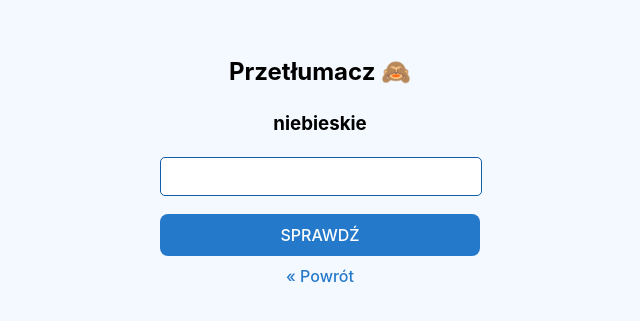
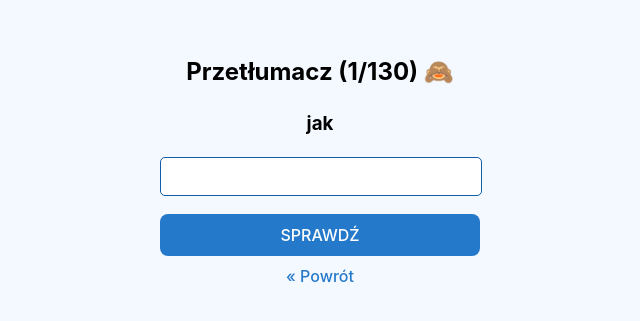
Before and after one commit to BartlomiejZalas/rosyjski, a React (Vite) app: page /slowka in a window 1280 px wide. Shown: the part 239-560 px from the top of the page, without its empty margins (320-960 px from the left). Built offline with nearby package versions, Linux system fonts and the light colour scheme.

Commit message:
dictionaries extended confetti explosion introduced random generation replaced by shuffle

```diff
--- a/package.json
+++ b/package.json
@@ -11,6 +11,7 @@
   },
   "dependencies": {
     "react": "^18.2.0",
+    "react-confetti-explosion": "^2.1.2",
     "react-dom": "^18.2.0",
     "react-router-dom": "^6.18.0"
   },
--- a/src/Conjugation.tsx
+++ b/src/Conjugation.tsx
@@ -1,22 +1,27 @@
 import { Link } from 'react-router-dom';
 import { useEffect, useState } from 'react';
-import { conjugations } from './dictionary/conjugations';
-import { equal } from './utils';
+import { conjugations as conjugationsDictionary } from './dictionary/conjugations';
+import { equal, shuffle } from './utils';
 import { Input } from './ui/Input';
+import ConfettiExplosion from 'react-confetti-explosion';
+
+const placeholders = ['я', 'ты', 'он', 'мы', 'вы', 'они'];
+const arrayOf6 = Array.from(Array(6).keys());
 
 export const Conjugation = () => {
 
-    const [selectedWord, setSelectedWord] = useState(conjugations[0]);
+    const [conjugations, setConjugations] = useState(conjugationsDictionary);
+    const [counter, setCounter] = useState(0);
     const [errors, setErrors] = useState([false, false, false, false, false, false]);
     const [success, setSuccess] = useState([false, false, false, false, false, false]);
     const [value, setValue] = useState(['', '', '', '', '', '']);
     const [showAnswer, setShowAnswer] = useState(false);
 
+    const selectedWord = conjugations[counter];
     const allOk = success.every(s => s);
 
-    const initializeWord = () => {
-        const randWordIndex = Math.floor(Math.random() * conjugations.length);
-        setSelectedWord(conjugations[randWordIndex]);
+    const setupWord = () => {
+        setCounter(v => v >= conjugations.length - 1 ? 0 : v + 1);
         setValue(['', '', '', '', '', '']);
         setErrors([false, false, false, false, false, false]);
         setSuccess([false, false, false, false, false, false]);
@@ -33,47 +38,35 @@ export const Conjugation = () => {
         }
     }
 
-    const check = () => {
-        checkRow(0);
-        checkRow(1);
-        checkRow(2);
-        checkRow(3);
-        checkRow(4);
-        checkRow(5);
-    }
+    const check = () => arrayOf6.forEach(i => checkRow(i));
 
     const handleOnChange = (index: number, value: string) => {
         setValue(values => values.map((v, i) => i === index ? value : v));
         setErrors(values => values.map((v, i) => i === index ? false : v));
     }
 
-    useEffect(() => {
-        initializeWord();
-    }, []);
+    useEffect(() => setConjugations([...shuffle(conjugationsDictionary)]), []);
 
     return (
         <div className="content">
 
-            <h2>Odmień{' '}
+            <h2>Odmień ({counter + 1}/{conjugationsDictionary.length}){' '}
                 <span onClick={() => setShowAnswer(v => !v)}>
                     {allOk ? '😍' : showAnswer ? '🙊' : '🙈'}
                 </span>
             </h2>
             <h3>{showAnswer ? selectedWord.ru.join(' ') : selectedWord.base}</h3>
-            <Input placeholder="я" value={value[0]} onChange={(v) => handleOnChange(0, v)} error={errors[0]}
-                   success={success[0]}/>
-            <Input placeholder="ты" value={value[1]} onChange={(v) => handleOnChange(1, v)} error={errors[1]}
-                   success={success[1]}/>
-            <Input placeholder="он" value={value[2]} onChange={(v) => handleOnChange(2, v)} error={errors[2]}
-                   success={success[2]}/>
-            <Input placeholder="мы" value={value[3]} onChange={(v) => handleOnChange(3, v)} error={errors[3]}
-                   success={success[3]}/>
-            <Input placeholder="вы" value={value[4]} onChange={(v) => handleOnChange(4, v)} error={errors[4]}
-                   success={success[4]}/>
-            <Input placeholder="они" value={value[5]} onChange={(v) => handleOnChange(5, v)} error={errors[5]}
-                   success={success[5]}/>
 
-            <button className={allOk ? 'check' : undefined} onClick={allOk ? initializeWord : check}>
+            {arrayOf6.map(i => (
+                <Input
+                    placeholder={placeholders[i]}
+                    value={value[i]}
+                    onChange={(v) => handleOnChange(i, v)}
+                    error={errors[i]}
+                    success={success[i]}/>
+            ))}
+            {allOk && <div className="centered"><ConfettiExplosion /></div>}
+            <button className={allOk ? 'check' : undefined} onClick={allOk ? setupWord : check}>
                 {allOk ? 'Dalej' : 'Sprawdź'}
             </button>
             <Link to="/">« Powrót</Link>
--- a/src/Words.tsx
+++ b/src/Words.tsx
@@ -1,22 +1,26 @@
 import { Link } from 'react-router-dom';
 import { useEffect, useState } from 'react';
-import { words } from './dictionary/words';
-import { equal } from './utils';
+import { words as wordsDictionary } from './dictionary/words';
+import { equal, shuffle } from './utils';
 import { Input } from './ui/Input';
+import ConfettiExplosion from 'react-confetti-explosion';
+
 
 export const Words = () => {
 
-    const [selectedWord, setSelectedWord] = useState(words[0]);
+    const [words, setWords] = useState(wordsDictionary);
+    const [counter, setCounter] = useState(0);
     const [error, setError] = useState(false);
     const [success, setSuccess] = useState(false);
     const [value, setValue] = useState('');
     const [showAnswer, setShowAnswer] = useState(false);
 
-    const initializeWord = () => {
-        const randWordIndex = Math.floor(Math.random() * words.length);
-        setSelectedWord(words[randWordIndex]);
+    const selectedWord = words[counter];
+
+    const setupWord = () => {
+        setValue('');
+        setCounter(v => v >= wordsDictionary.length - 1 ? 0 : v + 1);
         setError(false);
-        setValue('');
         setSuccess(false);
         setShowAnswer(false);
     }
@@ -31,14 +35,12 @@ export const Words = () => {
         }
     }
 
-    useEffect(() => {
-        initializeWord();
-    }, []);
+    useEffect(() => setWords([...shuffle(wordsDictionary)]), []);
 
     return (
         <div className="content">
             <h2>
-                Przetłumacz{' '}
+                Przetłumacz ({counter + 1}/{wordsDictionary.length}){' '}
                 <span onClick={() => setShowAnswer(v => !v)}>
                     {success ? '😍' : showAnswer ? '🙊' : '🙈'}
                 </span>
@@ -57,10 +59,14 @@ export const Words = () => {
                     setError(false);
                 }}
             />
-            <button className={success ? 'check' : undefined} onClick={success ? initializeWord : checkWord}>
+
+            {success && <div className="centered"><ConfettiExplosion /></div>}
+
+            <button className={success ? 'check' : undefined} onClick={success ? setupWord : checkWord}>
                 {success ? 'Dalej' : 'Sprawdź'}
             </button>
             <Link to="/">« Powrót</Link>
+
         </div>
     )
 }
--- a/src/dictionary/words.tsx
+++ b/src/dictionary/words.tsx
@@ -1,7 +1,62 @@
 import { Word } from '../model/Word';
 
 export const words: Word[] = [
-    {pl: 'język', ru: 'Язык'},
+    {pl: 'język', ru: 'язык'},
+    {pl: 'liceum', ru: 'лицей'},
+    {pl: 'tłumacz', ru: 'переводчик'},
+
+    // lekcja 3
+    {pl: 'alkohol', ru: 'алкоголь'},
+    {pl: 'bagaż', ru: 'багаж'},
+    {pl: 'pani, pana, państwa', ru: 'вашей'},
+    {pl: 'w gości', ru: 'в гости'},
+    {pl: 'wieźć', ru: 'везти'},
+    {pl: 'rzeczy', ru: 'вещи'},
+    {pl: 'oto', ru: 'вот'},
+    {pl: 'wszystko w porządku', ru: 'всё в порядке'},
+    {pl: 'granica', ru: 'граница'},
+    {pl: 'tak', ru: 'да'},
+    {pl: 'służbowa', ru: 'деловая'},
+    {pl: 'dzień dobry', ru: 'добрый день'},
+    {pl: 'kontrola (2)', ru: 'досмотр'},
+    {pl: 'kontrola celna', ru: 'таможенный досмотр'},
+    {pl: 'deklaracja', ru: 'декларация'},
+    {pl: 'do widzenia', ru: 'до свидания'},
+    {pl: 'tutaj', ru: 'здесь'},
+    {pl: 'dzień dobry pani/panu', ru: 'здравствуйте'},
+    {pl: 'zamknąć', ru: 'закрыть'},
+    {pl: 'gdzie', ru: 'куда'},
+    {pl: 'kontrola (1)', ru: 'контроль'},
+    {pl: 'osobiste', ru: 'личные'},
+    {pl: 'rzeczy osobiste', ru: 'личные вещи'},
+    {pl: 'można', ru: 'можно'},
+    {pl: 'narkotyki', ru: 'наркотики'},
+    {pl: 'ależ nie', ru: 'нет что вы'},
+    {pl: 'otwórzcie', ru: 'откройте'},
+    {pl: 'otworzyć', ru: 'открыть'},
+    {pl: 'kontrola graniczna', ru: 'пограничный контроль'},
+    {pl: 'proszę okazać', ru: 'предъявите'},
+    {pl: 'okazać paszport', ru: 'предъявить паспорт'},
+    {pl: 'podelgające opłacie celnej', ru: 'подлежащие обложению пошлиной'},
+    {pl: 'proszę', ru: 'пожалуйста'},
+    {pl: 'podróż', ru: 'поездка'},
+    {pl: 'zaproszenie', ru: 'приглашение'},
+    {pl: 'przyjaciółka', ru: 'подруга'},
+    {pl: 'szczęśliwej podróży', ru: 'счастливого пути'},
+    {pl: 'prezenty', ru: 'подарки'},
+    {pl: 'strażnik graniczny', ru: 'пограничник'},
+    {pl: 'torba', ru: 'сумка'},
+    {pl: 'papierosy', ru: 'сигареты'},
+    {pl: 'turystyczna', ru: 'туристическая'},
+    {pl: 'celna', ru: 'таможенная'},
+    {pl: 'celnik', ru: 'таможенник'},
+    {pl: 'cel podróży', ru: 'цель поездки'},
+    {pl: 'prywatna', ru: 'частная'},
+    {pl: 'walizka', ru: 'чемодан'},
+    {pl: 'ta', ru: 'эта'},
+    {pl: 'ten', ru: 'этот'},
+
+    // lekcja 4
     {pl: 'zachowuj się przyzwoicie', ru: 'вести себя прилично'},
     {pl: 'wieźć', ru: 'везти'},
     {pl: 'widzieć się', ru: 'видеться'},
@@ -11,7 +66,7 @@ export const words: Word[] = [
     {pl: 'włosy', ru: 'волосы'},
     {pl: 'spotykać', ru: 'встречать'},
     {pl: 'czekamy na rzyjazd mojej koleżanki', ru: 'встречаем мою подругу'},
-    {pl: 'oczy', ru: 'Глаза'},
+    {pl: 'oczy', ru: 'глаза'},
     {pl: 'mówić', ru: 'говорить'},
     {pl: 'niebieskie', ru: 'голубые'},
     {pl: 'tak', ru: 'да'},
@@ -24,11 +79,60 @@ export const words: Word[] = [
     {pl: 'czekać', ru: 'ждать'},
     {pl: 'kobieta', ru: 'женщина'},
     {pl: 'za', ru: 'за'},
-    {pl: 'witaj', ru: 'Здравствуй'},
+    {pl: 'witaj', ru: 'здравствуй'},
     {pl: 'iść', ru: 'идти'},
     {pl: 'zmienić się', ru: 'изменить'},
     {pl: 'jak', ru: 'как'},
     {pl: 'jaka ona jest?', ru: 'какая она?'},
     {pl: 'jak się masz?', ru: 'как дела?'},
     {pl: 'ależ się stęskniłam za tobą', ru: 'как я по тебе соскучилась'},
+    {pl: 'ładna', ru: 'красивая'},
+    {pl: 'mamusia', ru: 'мамочка'},
+    {pl: 'samochód', ru: 'машина'},
+    {pl: 'mnie', ru: 'меня'},
+    {pl: 'bardzo mi przykro', ru: 'мне очень жаль'},
+    {pl: 'mój, moją, moja', ru: 'мой, мою, моя'},
+    {pl: 'mężczyzna', ru: 'мужчина'},
+    {pl: 'nas', ru: 'нас'},
+    {pl: 'dworca', ru: 'недалеко'},
+    {pl: 'niedaleko od dworca', ru: 'недалеко от вокзала'},
+    {pl: 'nieść', ru: 'нести'},
+    {pl: 'nic', ru: 'ничего'},
+    {pl: 'nic złego się nie stało', ru: 'ничего страшного'},
+    {pl: 'no', ru: 'ну'},
+    {pl: 'jezioro', ru: 'озеро'},
+    {pl: 'od', ru: 'от'},
+    {pl: 'skąd', ru: 'откуда'},
+    {pl: 'skąd wiesz?', ru: 'откуда ты знаешь?'},
+    {pl: 'puść', ru: 'отпустить'},
+    {pl: 'piec (czynność)', ru: 'печь'},
+    {pl: 'przyjaciółka', ru: 'подруга'},
+    {pl: 'przywitać się', ru: 'поздороваться'},
+    {pl: 'pomóc', ru: 'помочь'},
+    {pl: 'dlaczego', ru: 'почему'},
+    {pl: 'cześć', ru: 'привет'},
+    {pl: 'przyzwoicie', ru: 'прилично'},
+    {pl: 'przeczytać', ru: 'прочитать'},
+    {pl: 'Cieszę się, że cię widzę', ru: 'рада тебя видеть'},
+    {pl: 'rysować', ru: 'рисовать'},
+    {pl: 'z nią', ru: 'с ней'},
+    {pl: 'jasne', ru: 'светлые'},
+    {pl: 'słyszeć', ru: 'слышать'},
+    {pl: 'całkiem', ru: 'совсем'},
+    {pl: 'stęsknić się', ru: 'соскучиться'},
+    {pl: 'łobuziak', ru: 'сорванец'},
+    {pl: 'stara', ru: 'старая'},
+    {pl: 'straszny', ru: 'страшный'},
+    {pl: 'tak (podkreślenie)', ru: 'так'},
+    {pl: 'twoją', ru: 'твою'},
+    {pl: 'twoja', ru: 'твоя'},
+    {pl: 'tobie', ru: 'тебе'},
+    {pl: 'ciebie', ru: 'тебя'},
+    {pl: 'ciocia', ru: 'тётя'},
+    {pl: 'w takim razie', ru: 'тогда'},
+    {pl: 'za tobą', ru: 'за тобой'},
+    {pl: 'już', ru: 'Уже'},
+    {pl: 'poznać', ru: 'узнать'},
+    {pl: 'zmęczyć się', ru: 'устать'},
+    {pl: 'czytać', ru: 'читать'},
 ];
```
Also changed, not shown: src/dictionary/conjugations.ts (+26 -2 lines), src/index.css (+7 -0 lines), src/utils.ts (+8 -0 lines), 1 other file (tests, documents, lock files or other folders).
